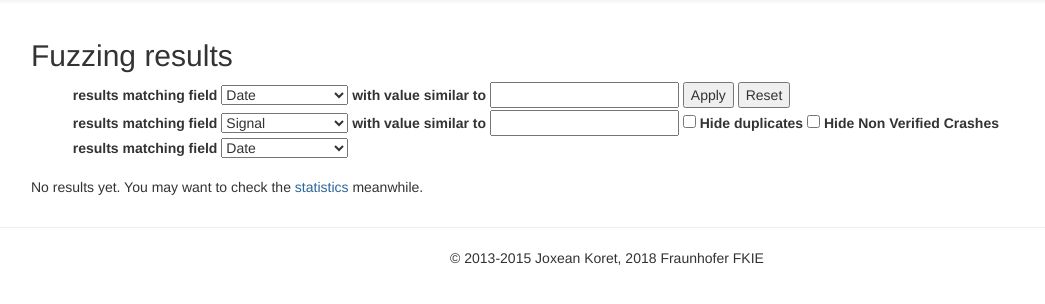
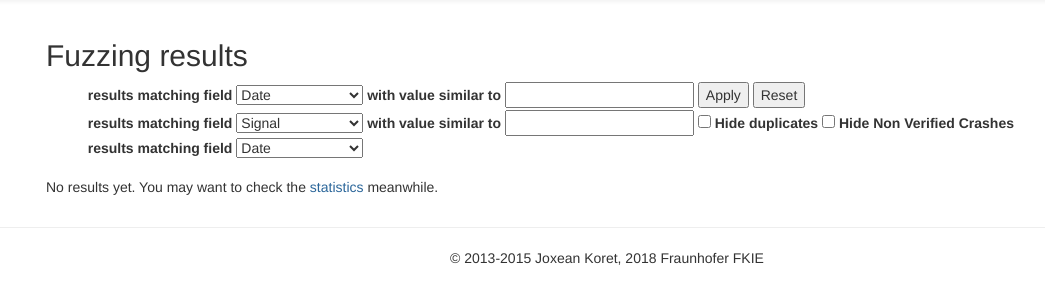
Before and after one commit to fkie-cad/LuckyCAT, a Flask app: page /crashes/show in a window 1280 px wide. Shown: the part 51-355 px from the top of the page, without its empty margins (33-1078 px from the left). Run offline with Flask 2, Linux system fonts and the light colour scheme; the visitor is signed in with stand-in values (Sample User, id 1); parts of the project's set-up code (start-up, migrations or seed data) failed here and were passed over; some libraries are stand-ins or nearby versions.

Commit message:
refactoring + all page content is put in container class

```diff
--- a/luckycat/frontend/templates/base.html
+++ b/luckycat/frontend/templates/base.html
@@ -117,7 +117,11 @@
   </div>
 </nav>
 
-<div id="content" style="width:90%; margin: 0 auto;">{% block content %}{% endblock %}</div>
+<div id="content" style="width:90%; margin: 0 auto;">
+    <div class="container">
+        {% block content %}{% endblock %}
+    </div>
+</div>
 
 <hr style="margin-top: 30px;">
 
--- a/luckycat/frontend/templates/crashes_view.html
+++ b/luckycat/frontend/templates/crashes_view.html
@@ -1,7 +1,7 @@
 {% extends "base.html" %}
 
 {% block content %}
-<div class="container">
+
 <div class="row">
 <h2>Information for crash {{ crash.id }}</h2>
 <h3>General</h3>
@@ -51,7 +51,7 @@
       </div>
   </div>
 </div>
-</div>
+
 
 <script type="text/javascript">
   function toggleIcon(e) {
--- a/luckycat/frontend/templates/stats_show.html
+++ b/luckycat/frontend/templates/stats_show.html
@@ -4,7 +4,7 @@
 
 {% block content %}
 
-<div class="container">
+
 <div class="row">
     <div class="col-md-8 col-md-offset-2 col-lg-6 col-lg-offset-3">
         <div class="form-group">
@@ -68,7 +68,7 @@
             <button id="show_all_crashes">All crashes</button>
         </div>
     </div>
-    </div>
+
     <script>
         function display_different_Crashes() {
             var data = [];
```
Lines whose indentation alone changed are shown as unchanged.
